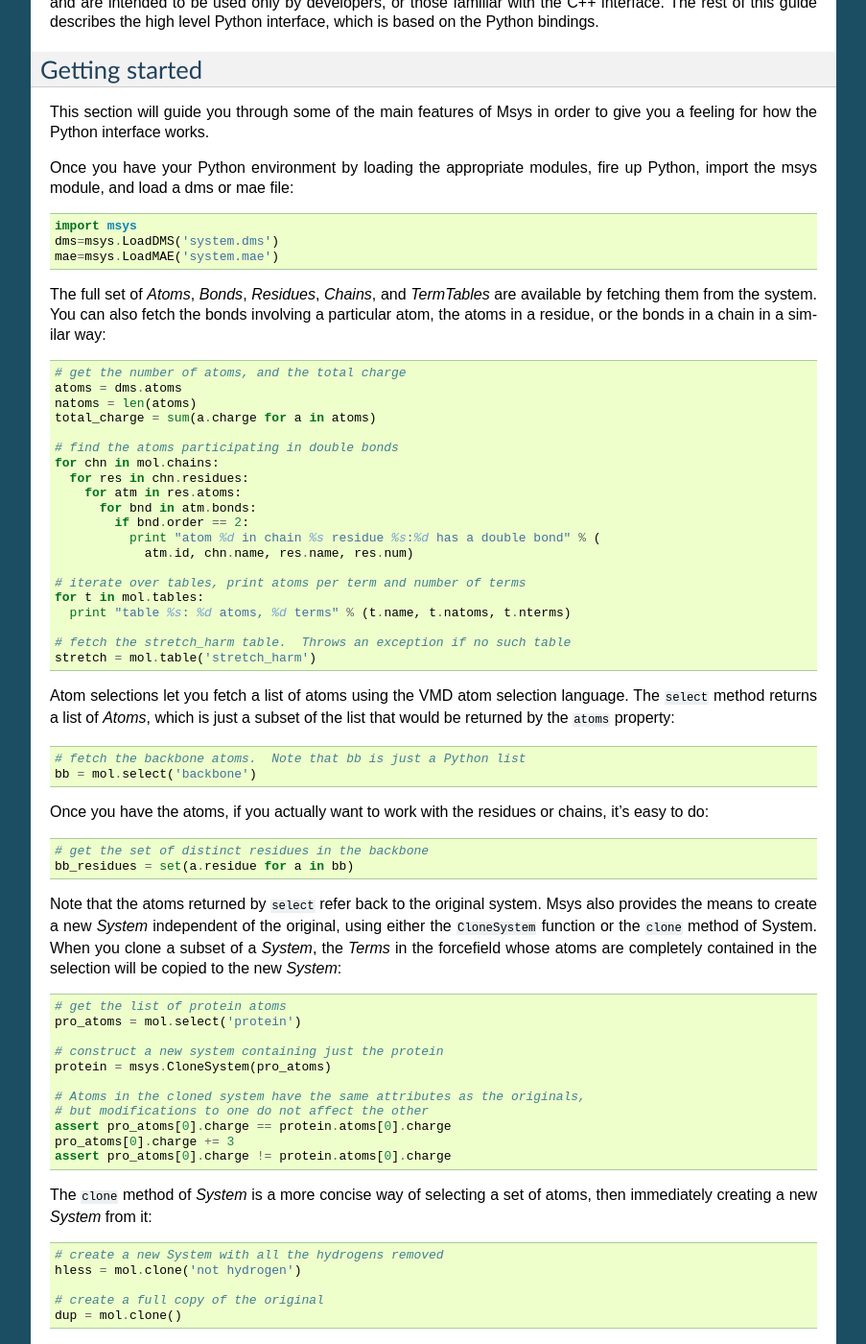
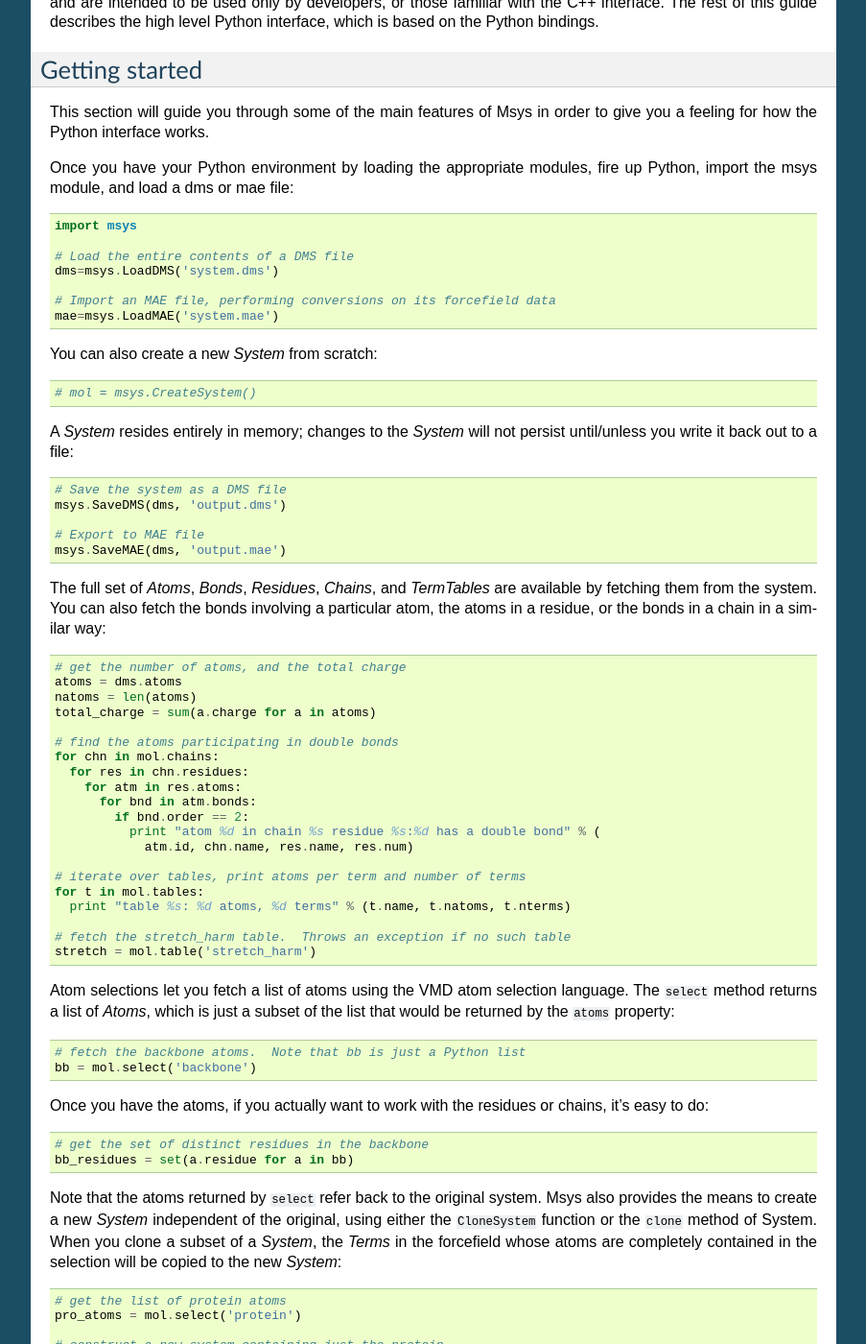
Before and after one commit to DEShawResearch/msys, a Sphinx documentation site: the page built from doc/source/overview.rst, in a window 1280 px wide and 1400 px high, scrolled down 696 px. Shown: the whole window at 96% size, without its empty margins (198-1101 px from the left). Built offline with Sphinx 7.4.7, drawn with Linux system fonts in a browser that asks for light colours; some of the changed text lies outside the part shown.

Commit message:
Doc update.
[git-p4: depot-paths = "//depot/desrad/main/sw/libs/msys/": change = 126979]

```diff
--- a/doc/source/overview.rst
+++ b/doc/source/overview.rst
@@ -58,10 +58,27 @@ Once you have your Python environment by loading the appropriate
 modules, fire up Python, import the msys module, and load a dms
 or mae file::
 
+  import msys
 
-  import msys
+  # Load the entire contents of a DMS file
   dms=msys.LoadDMS('system.dms')
+
+  # Import an MAE file, performing conversions on its forcefield data
   mae=msys.LoadMAE('system.mae')
+
+You can also create a new `System` from scratch::
+
+  # mol = msys.CreateSystem()
+
+A `System` resides entirely in memory; changes to the `System` will not
+persist until/unless you write it back out to a file::
+
+  # Save the system as a DMS file
+  msys.SaveDMS(dms, 'output.dms')
+
+  # Export to MAE file
+  msys.SaveMAE(dms, 'output.mae')
+
 
 The full set of `Atoms`, `Bonds`, `Residues`, `Chains`, and `TermTables`
 are available by fetching them from the system.   You can also fetch
@@ -128,7 +145,7 @@ set of atoms, then immediately creating a new `System` from it::
   # create a new System with all the hydrogens removed
   hless = mol.clone('not hydrogen')
 
-  # create a full copy of the original
+  # create a copy of the original
   dup = mol.clone()
 
 You can append the structure and associated forcefield from one `System`
```
Also changed, not shown: doc/source/termtable.rst (+51 -0 lines).
